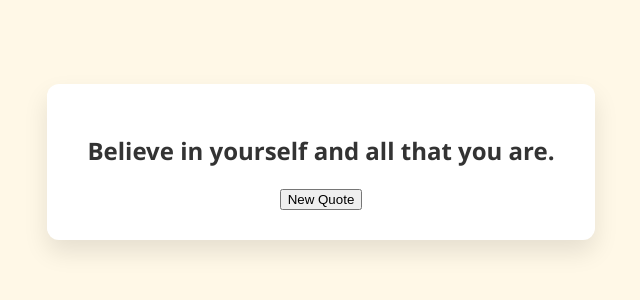
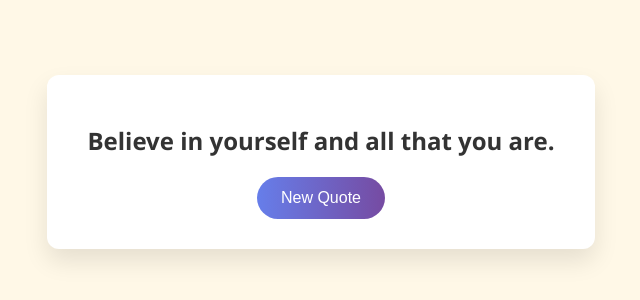
Before and after one commit to M-Saleh-N/quotes-generator, a React (Create React App) app: page / in a window 1280 px wide. Shown: the part 278-578 px from the top of the page, without its empty margins (319-959 px from the left). Built offline with nearby package versions, Linux system fonts and the light colour scheme.

Commit message:
styled the buttons and also to hover

```diff
--- a/src/components/quote.css
+++ b/src/components/quote.css
@@ -29,3 +29,19 @@ body {
     margin-bottom: 20px;
     animation: fadeIn 0.6s ease-in;
   }
+
+  .quote-btn {
+    background: linear-gradient(to right, #667eea, #764ba2);
+    border: none;
+    color: white;
+    padding: 12px 24px;
+    font-size: 16px;
+    border-radius: 30px;
+    cursor: pointer;
+    transition: transform 0.2s, background 0.3s;
+  }
+
+  .quote-btn:hover {
+    transform: scale(1.1);
+    background: linear-gradient(to right, #764ba2, #667eea);
+  }
```
